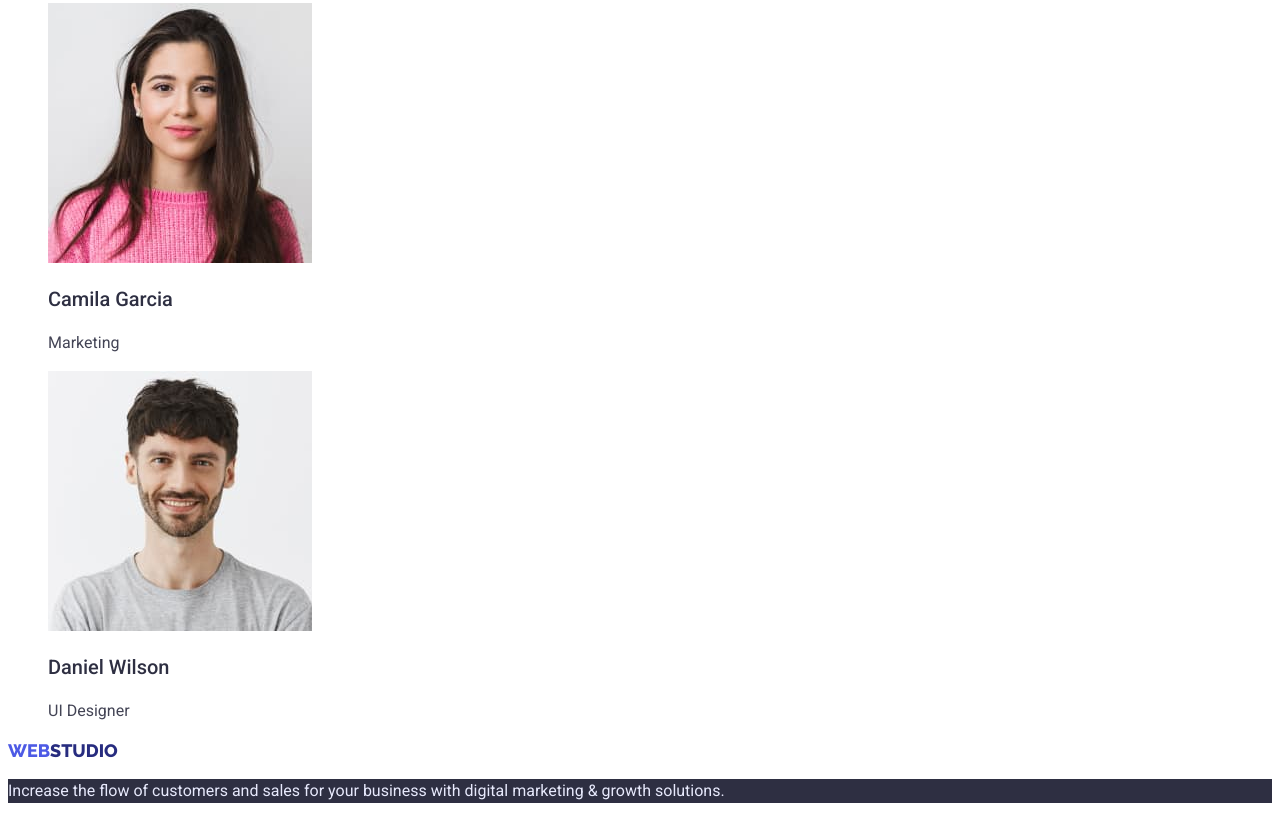
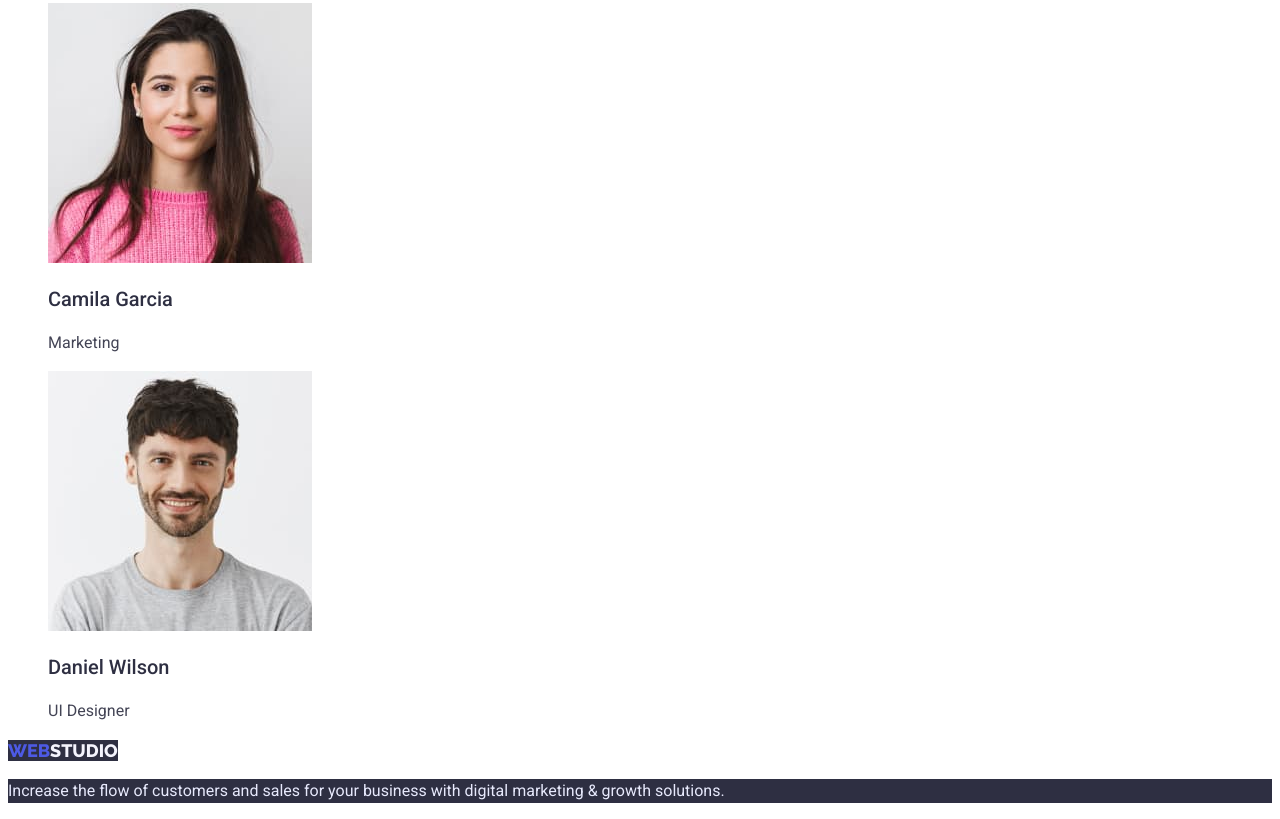
Before and after one commit to Ushakov3/goit-markup-hw-02, a plain HTML site: page index.html in a window 1280 px wide. Shown: the part 2563-3382 px from the top of the page. Drawn offline with Linux system fonts and the light colour scheme.

Commit message:
save changes

```diff
--- a/index.html
+++ b/index.html
@@ -163,8 +163,8 @@
       </section>
     </main>
     <!-- Footer -->
-    <footer>
-      <a class="logo-link link" href="./index.html"><span>Web</span>Studio</a>
+    <footer class="bottom">
+      <a class="bottom-logo link" href="./index.html"><span>Web</span>Studio</a>
       <p class="bottom-page">
         Increase the flow of customers and sales for your business with digital
         marketing & growth solutions.
--- a/styles/styles.css
+++ b/styles/styles.css
@@ -190,3 +190,15 @@ span {
 .list-btn {
   cursor: pointer;
 }
+
+/* logo-link  */
+
+.bottom-logo {
+  font-family: 'Raleway', sans-serif;
+  font-weight: 800;
+  font-size: 18px;
+  line-height: 1.33;
+  text-transform: uppercase;
+  color: #f4f4fd;
+  background: #2e2f42;
+}
```
Also changed, not shown: portfolio.html (+2 -2 lines).
